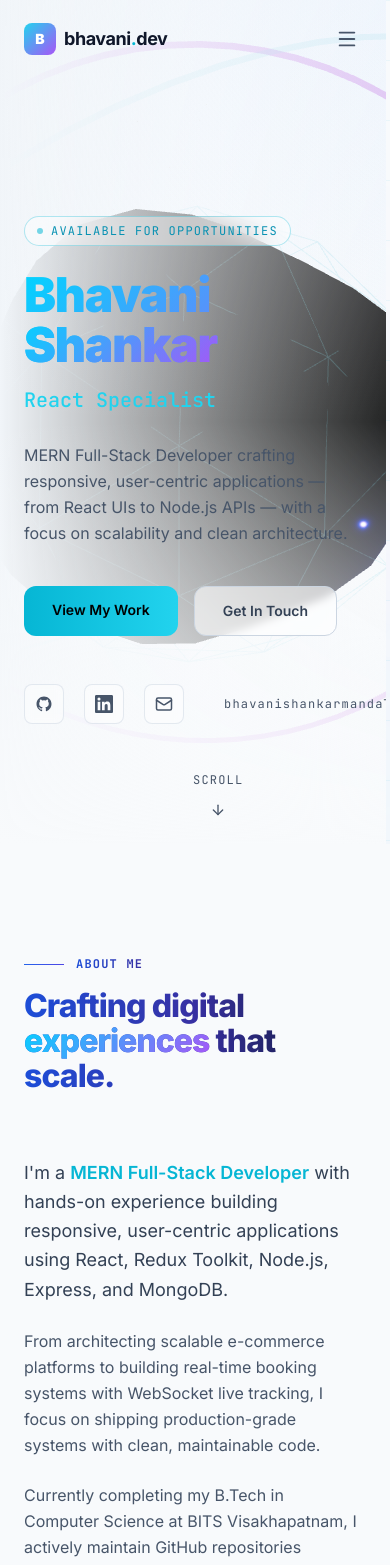
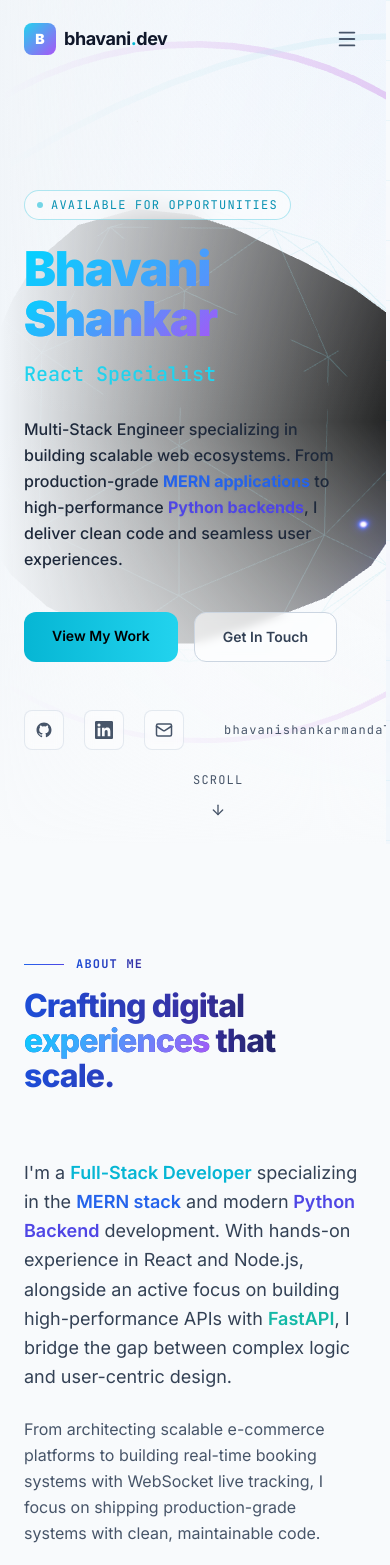
Before and after one commit to bhavanishankar7075/my-portfolio, a React (Vite) app: page / in a window 390 px wide. Shown: the top 1565 px of the page. Built offline with nearby package versions, Linux system fonts and the light colour scheme; the HTML template or start-up script is replaced by a standard one.

Commit message:
Fix:design issue fixed across the website

```diff
--- a/src/App.jsx
+++ b/src/App.jsx
@@ -1,3 +1,6 @@
+import { useState, useEffect } from 'react'
+import { motion, AnimatePresence } from 'framer-motion'
+import { ArrowUp } from 'lucide-react'
 import MagneticCursor from './components/MagneticCursor'
 import Navbar from './components/Navbar'
 import Hero from './components/Hero'
@@ -9,19 +12,39 @@ import Contact from './components/Contact'
 import Footer from './components/Footer'
 
 export default function App() {
+  const [showScrollTop, setShowScrollTop] = useState(false)
+
+  useEffect(() => {
+    const handleScroll = () => {
+      // Button appears after scrolling 400px
+      if (window.scrollY > 400) {
+        setShowScrollTop(true)
+      } else {
+        setShowScrollTop(false)
+      }
+    }
+
+    window.addEventListener('scroll', handleScroll)
+    return () => window.removeEventListener('scroll', handleScroll)
+  }, [])
+
+  const scrollToTop = () => {
+    window.scrollTo({
+      top: 0,
+      behavior: 'smooth',
+    })
+  }
+
   return (
-    <div
-      className="relative min-h-screen overflow-x-hidden bg-slate-50 transition-colors duration-500"
-    >
+    <div className="relative min-h-screen overflow-x-hidden transition-colors duration-500 bg-slate-50">
       {/* Ambient background blobs */}
-      <div className="fixed inset-0 pointer-events-none z-0 overflow-hidden">
+      <div className="fixed inset-0 z-0 overflow-hidden pointer-events-none">
         <div className="ambient-blob-cyan absolute -top-40 -left-40 w-[600px] h-[600px] rounded-full blur-[120px] bg-cyan-400/12 transition-all duration-500" />
         <div className="ambient-blob-purple absolute top-1/3 -right-40 w-[500px] h-[500px] rounded-full blur-[120px] bg-purple-400/10 transition-all duration-500" />
         <div className="ambient-blob-cyan absolute -bottom-40 left-1/3 w-[400px] h-[400px] rounded-full blur-[100px] bg-sky-400/10 transition-all duration-500" />
       </div>
 
-      {/* Grid background */}
-      <div className="fixed inset-0 pointer-events-none z-0 grid-bg" />
+      <div className="fixed inset-0 z-0 pointer-events-none grid-bg" />
 
       <MagneticCursor />
       <Navbar />
@@ -36,6 +59,23 @@ export default function App() {
       </main>
 
       <Footer />
+
+      {/* Centered Scroll to Top Button */}
+      <AnimatePresence>
+        {showScrollTop && (
+          <motion.button
+            initial={{ opacity: 0, y: 50, x: "-50%" }}
+            animate={{ opacity: 1, y: 0, x: "-50%" }}
+            exit={{ opacity: 0, y: 50, x: "-50%" }}
+            onClick={scrollToTop}
+            // "left-1/2 -translate-x-1/2" handles the perfect centering
+            className="fixed z-50 p-4 text-blue-600 transition-all duration-300 -translate-x-1/2 border rounded-full shadow-xl bottom-10 left-1/2 bg-white/80 backdrop-blur-md border-slate-200 hover:shadow-blue-500/20 hover:border-blue-400 group"
+            aria-label="Scroll to top"
+          >
+            <ArrowUp size={20} className="transition-transform duration-300 group-hover:-translate-y-1" />
+          </motion.button>
+        )}
+      </AnimatePresence>
     </div>
   )
 }
--- a/src/components/About.jsx
+++ b/src/components/About.jsx
@@ -1,92 +1,129 @@
-import { motion } from 'framer-motion'
-import { useInView } from 'framer-motion'
-import { useRef } from 'react'
-import { GraduationCap, MapPin, Phone, Mail, Code2, Zap, Globe } from 'lucide-react'
+import { motion } from "framer-motion";
+import { useInView } from "framer-motion";
+import { useRef } from "react";
+import {
+  GraduationCap,
+  MapPin,
+  Phone,
+  Mail,
+  Code2,
+  Zap,
+  Globe,
+} from "lucide-react";
 
 const fadeUp = {
   hidden: { opacity: 0, y: 40 },
-  show: { opacity: 1, y: 0, transition: { duration: 0.7, ease: [0.22, 1, 0.36, 1] } },
-}
+  show: {
+    opacity: 1,
+    y: 0,
+    transition: { duration: 0.7, ease: [0.22, 1, 0.36, 1] },
+  },
+};
 const stagger = {
   hidden: {},
   show: { transition: { staggerChildren: 0.12 } },
-}
+};
 
 const STATS = [
-  { value: '2+', label: 'Projects Shipped', icon: Code2 },
-  { value: '30%', label: 'Latency Reduced', icon: Zap },
-  { value: '33+', label: 'GitHub Repos', icon: Globe },
-]
+  { value: "2+", label: "Projects Shipped", icon: Code2 },
+  { value: "30%", label: "Latency Reduced", icon: Zap },
+  { value: "33+", label: "GitHub Repos", icon: Globe },
+];
 
 const EDU = [
   {
-    degree: 'B.Tech, Computer Science & Engineering',
-    school: 'Baba Institute of Technology & Science',
-    location: 'Visakhapatnam',
-    period: '2022 – 2026',
-    grade: 'CGPA: 7.76',
+    degree: "B.Tech, Computer Science & Engineering",
+    school: "Baba Institute of Technology & Science",
+    location: "Visakhapatnam",
+    period: "2022 – 2026",
+    grade: "CGPA: 7.76",
   },
-]
+];
 
 export default function About() {
-  const ref = useRef(null)
-  const inView = useInView(ref, { once: true, margin: '-80px' })
+  const ref = useRef(null);
+  const inView = useInView(ref, { once: true, margin: "-80px" });
 
   return (
-    <section id="about" ref={ref} className="py-28 px-6">
+    <section id="about" ref={ref} className="px-6 py-28">
       <div className="max-w-6xl mx-auto">
         {/* Section label */}
         <motion.div
           variants={fadeUp}
           initial="hidden"
-          animate={inView ? 'show' : 'hidden'}
+          animate={inView ? "show" : "hidden"}
           className="flex items-center gap-3 mb-4"
         >
-          <span className="h-px w-10 bg-gradient-to-r from-blue-600 to-indigo-600" />
-          <span className="text-xs font-mono bg-gradient-to-r from-blue-700 to-indigo-800 bg-clip-text text-transparent tracking-widest uppercase font-semibold">About Me</span>
+          <span className="w-10 h-px bg-gradient-to-r from-blue-600 to-indigo-600" />
+          <span className="font-mono text-xs font-semibold tracking-widest text-transparent uppercase bg-gradient-to-r from-blue-700 to-indigo-800 bg-clip-text">
+            About Me
+          </span>
         </motion.div>
 
         <motion.h2
           variants={fadeUp}
           initial="hidden"
-          animate={inView ? 'show' : 'hidden'}
-          className="section-title bg-gradient-to-r from-blue-700 via-indigo-800 to-slate-900 bg-clip-text text-transparent mb-16"
+          animate={inView ? "show" : "hidden"}
+          className="mb-16 text-transparent section-title bg-gradient-to-r from-blue-700 via-indigo-800 to-slate-900 bg-clip-text"
         >
           Crafting digital
           <br />
           <span className="gradient-text-cyan">experiences</span> that scale.
         </motion.h2>
 
-        <div className="grid lg:grid-cols-2 gap-12 items-start">
+        <div className="grid items-start gap-12 lg:grid-cols-2">
           {/* Left — bio */}
           <motion.div
             variants={stagger}
             initial="hidden"
-            animate={inView ? 'show' : 'hidden'}
+            animate={inView ? "show" : "hidden"}
             className="space-y-6"
           >
-            <motion.p variants={fadeUp} className="text-slate-700 text-lg leading-relaxed">
-              I'm a <span className="text-cyan-500 font-semibold">MERN Full-Stack Developer</span> with
-              hands-on experience building responsive, user-centric applications using React,
-              Redux Toolkit, Node.js, Express, and MongoDB.
+            <motion.p
+              variants={fadeUp}
+              className="text-lg leading-relaxed text-slate-700"
+            >
+              I'm a{" "}
+              <span className="font-semibold text-cyan-500">
+                Full-Stack Developer
+              </span>{" "}
+              specializing in the{" "}
+              <span className="font-semibold text-blue-600">MERN stack</span>{" "}
+              and modern
+              <span className="font-semibold text-indigo-600">
+                {" "}
+                Python Backend
+              </span>{" "}
+              development. With hands-on experience in React and Node.js,
+              alongside an active focus on building high-performance APIs with{" "}
+              <span className="font-semibold text-teal-500">FastAPI</span>, I
+              bridge the gap between complex logic and user-centric design.
             </motion.p>
-            <motion.p variants={fadeUp} className="text-slate-600 leading-relaxed">
-              From architecting scalable e-commerce platforms to building real-time booking
-              systems with WebSocket live tracking, I focus on shipping production-grade
-              systems with clean, maintainable code.
+            <motion.p
+              variants={fadeUp}
+              className="leading-relaxed text-slate-600"
+            >
+              From architecting scalable e-commerce platforms to building
+              real-time booking systems with WebSocket live tracking, I focus on
+              shipping production-grade systems with clean, maintainable code.
             </motion.p>
-            <motion.p variants={fadeUp} className="text-slate-600 leading-relaxed">
-              Currently completing my B.Tech in Computer Science at BITS Visakhapatnam, I
-              actively maintain GitHub repositories showcasing full-stack MERN projects with
-              live demos for real-world evaluation.
+            <motion.p
+              variants={fadeUp}
+              className="leading-relaxed text-slate-600"
+            >
+              Beyond development, I am committed to optimizing system
+              performance and code quality. My GitHub serves as a professional
+              laboratory where I document full-scale MERN projects—complete with
+              live deployments—to demonstrate my ability to solve complex
+              technical challenges with production-ready solutions.
             </motion.p>
 
             {/* Contact chips */}
             <motion.div variants={fadeUp} className="flex flex-wrap gap-3 pt-2">
               {[
-                { icon: Mail, label: 'bhavanishankarmandala@gmail.com' },
-                { icon: Phone, label: '+91 70756 08435' },
-                { icon: MapPin, label: 'Visakhapatnam, India' },
+                { icon: Mail, label: "bhavanishankarmandala@gmail.com" },
+                { icon: Phone, label: "+91 70756 08435" },
+                { icon: MapPin, label: "Visakhapatnam, India" },
               ].map(({ icon: Icon, label }) => (
                 <span
                   key={label}
@@ -103,7 +140,7 @@ export default function About() {
           <motion.div
             variants={stagger}
             initial="hidden"
-            animate={inView ? 'show' : 'hidden'}
+            animate={inView ? "show" : "hidden"}
             className="space-y-5"
           >
             {/* Stats */}
@@ -113,8 +150,13 @@ export default function About() {
                   key={label}
                   className="bg-white rounded-2xl p-4 border border-slate-200 text-center group hover:border-blue-400 hover:shadow-[0_0_15px_rgba(37,99,235,0.15)] transition-all duration-200"
                 >
-                  <Icon size={18} className="mx-auto mb-2 text-blue-600/60 group-hover:text-blue-600 transition-colors" />
-                  <div className="text-2xl font-black text-slate-900 mb-1">{value}</div>
+                  <Icon
+                    size={18}
+                    className="mx-auto mb-2 transition-colors text-blue-600/60 group-hover:text-blue-600"
+                  />
+                  <div className="mb-1 text-2xl font-black text-slate-900">
+                    {value}
+                  </div>
                   <div className="text-xs text-slate-600">{label}</div>
                 </div>
               ))}
@@ -128,15 +170,21 @@ export default function About() {
                 className="bg-white rounded-2xl p-5 border border-slate-200 hover:border-blue-400 hover:shadow-[0_0_15px_rgba(37,99,235,0.15)] transition-all duration-200 group"
               >
                 <div className="flex items-start gap-4">
-                  <div className="w-10 h-10 rounded-xl bg-blue-50 border border-blue-200 flex items-center justify-center shrink-0 group-hover:bg-blue-100 transition-colors">
+                  <div className="flex items-center justify-center w-10 h-10 transition-colors border border-blue-200 rounded-xl bg-blue-50 shrink-0 group-hover:bg-blue-100">
                     <GraduationCap size={18} className="text-blue-600" />
                   </div>
                   <div>
-                    <div className="text-slate-900 font-semibold text-sm mb-0.5">{e.degree}</div>
-                    <div className="text-slate-600 text-xs mb-1">{e.school}, {e.location}</div>
+                    <div className="text-slate-900 font-semibold text-sm mb-0.5">
+                      {e.degree}
+                    </div>
+                    <div className="mb-1 text-xs text-slate-600">
+                      {e.school}, {e.location}
+                    </div>
                     <div className="flex items-center gap-3">
-                      <span className="text-xs font-mono text-cyan-500">{e.grade}</span>
-                      <span className="text-slate-600 text-xs">{e.period}</span>
+                      <span className="font-mono text-xs text-cyan-500">
+                        {e.grade}
+                      </span>
+                      <span className="text-xs text-slate-600">{e.period}</span>
                     </div>
                   </div>
                 </div>
@@ -144,14 +192,22 @@ export default function About() {
             ))}
 
             {/* Certificates */}
-            <motion.div variants={fadeUp} className="bg-white rounded-2xl p-5 border border-slate-200 hover:border-blue-400 hover:shadow-[0_0_15px_rgba(37,99,235,0.15)] transition-all duration-200">
-              <div className="text-xs font-mono bg-gradient-to-r from-blue-700 to-indigo-800 bg-clip-text text-transparent uppercase tracking-widest mb-3 font-semibold">Certifications</div>
+            <motion.div
+              variants={fadeUp}
+              className="bg-white rounded-2xl p-5 border border-slate-200 hover:border-blue-400 hover:shadow-[0_0_15px_rgba(37,99,235,0.15)] transition-all duration-200"
+            >
+              <div className="mb-3 font-mono text-xs font-semibold tracking-widest text-transparent uppercase bg-gradient-to-r from-blue-700 to-indigo-800 bg-clip-text">
+                Certifications
+              </div>
               <div className="space-y-2">
                 {[
-                  'Full Stack Development — Internshala',
-                  'Web Development — Labmentix',
+                  "Full Stack Development — Internshala",
+                  "Web Development — Labmentix",
                 ].map((cert) => (
-                  <div key={cert} className="flex items-center gap-2 text-sm text-slate-700">
+                  <div
+                    key={cert}
+                    className="flex items-center gap-2 text-sm text-slate-700"
+                  >
                     <span className="w-1.5 h-1.5 rounded-full bg-blue-600 shrink-0" />
                     {cert}
                   </div>
@@ -162,5 +218,5 @@ export default function About() {
         </div>
       </div>
     </section>
-  )
+  );
 }
--- a/src/components/Hero.jsx
+++ b/src/components/Hero.jsx
@@ -232,13 +232,18 @@ export default function Hero() {
 
           {/* Description */}
           <motion.p
-            variants={item}
-            className="max-w-xl mb-10 text-base leading-relaxed text-slate-600 sm:text-lg"
-          >
-            MERN Full-Stack Developer crafting responsive, user-centric
-            applications — from React UIs to Node.js APIs — with a focus on
-            scalability and clean architecture.
-          </motion.p>
+  variants={item}
+  className="max-w-xl mb-10 text-base font-medium leading-relaxed text-slate-800 sm:text-lg"
+>
+  Multi-Stack Engineer specializing in building scalable web
+  ecosystems. From production-grade{" "}
+  <span className="font-bold text-blue-600 drop-shadow-sm">
+    MERN applications
+  </span>{" "}
+  to high-performance{" "}
+  <span className="font-bold text-indigo-600 drop-shadow-sm">Python backends</span>,
+  I deliver clean code and seamless user experiences.
+</motion.p>
 
           {/* CTAs */}
           <motion.div variants={item} className="flex flex-wrap gap-4 mb-12">
--- a/src/components/Skills.jsx
+++ b/src/components/Skills.jsx
@@ -83,6 +83,16 @@ const BENTO = [
     tag: 'col-span-1',
     size: 'medium',
   },
+ {
+    id: 'FastAPI',
+    label: 'FastAPI',
+    emoji: '⚡', // Replaced snake with bolt to emphasize "Fast"
+    desc: 'High-performance Python APIs',
+    accent: 'from-teal-400/20 to-emerald-500/5', // Unique Teal/Emerald gradient
+    border: 'border-teal-500/20',
+    tag: 'col-span-1',
+    size: 'medium',
+  },
   {
     id: 'socketio',
     label: 'Socket.IO',
@@ -139,7 +149,7 @@ export default function Skills() {
   const inView = useInView(ref, { once: true, margin: '-60px' })
 
   return (
-    <section id="skills" ref={ref} className="py-28 px-6">
+    <section id="skills" ref={ref} className="px-6 py-28">
       <div className="max-w-6xl mx-auto">
         {/* Section header */}
         <motion.div
@@ -149,8 +159,8 @@ export default function Skills() {
           className="mb-16"
         >
           <div className="flex items-center gap-3 mb-4">
-            <span className="h-px w-10 bg-gradient-to-r from-blue-600 to-indigo-600" />
-            <span className="text-xs font-mono bg-gradient-to-r from-blue-700 to-indigo-800 bg-clip-text text-transparent tracking-widest uppercase font-semibold">Technical Skills</span>
+            <span className="w-10 h-px bg-gradient-to-r from-blue-600 to-indigo-600" />
+            <span className="font-mono text-xs font-semibold tracking-widest text-transparent uppercase bg-gradient-to-r from-blue-700 to-indigo-800 bg-clip-text">Technical Skills</span>
           </div>
           <h2 className="section-title text-slate-900">
             Tools I build
@@ -164,22 +174,22 @@ export default function Skills() {
           variants={container}
           initial="hidden"
           animate={inView ? 'show' : 'hidden'}
-          className="grid grid-cols-2 sm:grid-cols-3 lg:grid-cols-4 gap-4"
+          className="grid grid-cols-2 gap-4 sm:grid-cols-3 lg:grid-cols-4"
         >
           {/* Hero cell — spans 2 cols */}
           <motion.div
             variants={cell}
-            className="col-span-2 row-span-1 bg-white/60 backdrop-blur-sm rounded-3xl p-7 border border-white/6 bg-gradient-to-br from-cyan-400/8 to-purple-500/5 hover:border-cyan-400/20 transition-all duration-300 group relative overflow-hidden"
+            className="relative col-span-2 row-span-1 overflow-hidden transition-all duration-300 border bg-white/60 backdrop-blur-sm rounded-3xl p-7 border-white/6 bg-gradient-to-br from-cyan-400/8 to-purple-500/5 hover:border-cyan-400/20 group"
           >
-            <div className="absolute -top-6 -right-6 w-28 h-28 rounded-full bg-cyan-400/10 blur-2xl group-hover:bg-cyan-400/20 transition-colors" />
+            <div className="absolute transition-colors rounded-full -top-6 -right-6 w-28 h-28 bg-cyan-400/10 blur-2xl group-hover:bg-cyan-400/20" />
             <div className="relative">
-              <div className="text-4xl mb-3">🚀</div>
-              <div className="text-xl font-bold text-slate-900 mb-2">Full-Stack MERN</div>
-              <p className="text-slate-600 text-sm leading-relaxed">
+              <div className="mb-3 text-4xl">🚀</div>
+              <div className="mb-2 text-xl font-bold text-slate-900">Full-Stack MERN</div>
+              <p className="text-sm leading-relaxed text-slate-600">
                 End-to-end development — from React UI components to Node.js APIs and MongoDB schemas.
               </p>
-              <div className="flex gap-2 mt-4 flex-wrap">
-                {['React', 'Node', 'Express', 'MongoDB'].map((t) => (
+              <div className="flex flex-wrap gap-2 mt-4">
+                {['React', 'Node', 'Express', 'MongoDB' , 'Redux Toolkit'].map((t) => (
                   <span key={t} className="px-3 py-1.5 rounded-full text-xs font-semibold bg-blue-50 text-blue-700 border border-blue-200 hover:border-blue-400 hover:shadow-[0_0_15px_rgba(37,99,235,0.2)] transition-all duration-200">
                     {t}
                   </span>
@@ -195,9 +205,9 @@ export default function Skills() {
               variants={cell}
               className={`bg-white/60 backdrop-blur-sm rounded-2xl p-5 border ${skill.border} bg-gradient-to-br ${skill.accent} hover:scale-[1.03] transition-all duration-300 group cursor-default relative overflow-hidden`}
             >
-              <div className="text-2xl mb-3">{skill.emoji}</div>
-              <div className="text-sm font-semibold text-slate-900 skill-label mb-1">{skill.label}</div>
-              <div className="text-xs text-slate-600 skill-desc group-hover:text-slate-600 transition-colors">{skill.desc}</div>
+              <div className="mb-3 text-2xl">{skill.emoji}</div>
+              <div className="mb-1 text-sm font-semibold text-slate-900 skill-label">{skill.label}</div>
+              <div className="text-xs transition-colors text-slate-600 skill-desc group-hover:text-slate-600">{skill.desc}</div>
             </motion.div>
           ))}
 
@@ -206,9 +216,9 @@ export default function Skills() {
             variants={cell}
             className="bg-white/60 backdrop-blur-sm rounded-2xl p-5 border border-orange-400/15 bg-gradient-to-br from-orange-400/10 to-red-500/5 hover:scale-[1.03] transition-all duration-300 group cursor-default"
           >
-            <div className="text-2xl mb-3">🌐</div>
-            <div className="text-sm font-semibold text-slate-900 skill-label mb-1">HTML5 / CSS3</div>
-            <div className="text-xs text-slate-600 skill-desc group-hover:text-slate-600 transition-colors">Semantic markup & modern CSS</div>
+            <div className="mb-3 text-2xl">🌐</div>
+            <div className="mb-1 text-sm font-semibold text-slate-900 skill-label">HTML5 / CSS3</div>
+            <div className="text-xs transition-colors text-slate-600 skill-desc group-hover:text-slate-600">Semantic markup & modern CSS</div>
           </motion.div>
 
           {/* REST APIs cell */}
@@ -216,29 +226,29 @@ export default function Skills() {
             variants={cell}
             className="bg-white/60 backdrop-blur-sm rounded-2xl p-5 border border-teal-400/15 bg-gradient-to-br from-teal-400/10 to-cyan-500/5 hover:scale-[1.03] transition-all duration-300 group cursor-default"
           >
-            <div className="text-2xl mb-3">📡</div>
-            <div className="text-sm font-semibold text-slate-900 skill-label mb-1">REST APIs</div>
-            <div className="text-xs text-slate-600 skill-desc group-hover:text-slate-600 transition-colors">API design & integration</div>
+            <div className="mb-3 text-2xl">📡</div>
+            <div className="mb-1 text-sm font-semibold text-slate-900 skill-label">REST APIs</div>
+            <div className="text-xs transition-colors text-slate-600 skill-desc group-hover:text-slate-600">API design & integration</div>
           </motion.div>
 
           {/* ── Backend & Database hero cell ── */}
           <motion.div
             variants={cell}
-            className="col-span-2 bg-white/60 backdrop-blur-sm rounded-3xl p-7 border border-white/6 bg-gradient-to-br from-green-500/10 to-blue-600/8 hover:border-green-400/25 transition-all duration-300 group relative overflow-hidden"
+            className="relative col-span-2 overflow-hidden transition-all duration-300 border bg-white/60 backdrop-blur-sm rounded-3xl p-7 border-white/6 bg-gradient-to-br from-green-500/10 to-blue-600/8 hover:border-green-400/25 group"
           >
-            <div className="absolute -bottom-6 -right-6 w-32 h-32 rounded-full bg-green-400/8 blur-2xl group-hover:bg-green-400/15 transition-colors" />
+            <div className="absolute w-32 h-32 transition-colors rounded-full -bottom-6 -right-6 bg-green-400/8 blur-2xl group-hover:bg-green-400/15" />
             <div className="relative">
               <div className="flex items-center gap-2 mb-1">
-                <span className="text-xs font-mono bg-gradient-to-r from-emerald-700 to-teal-800 bg-clip-text text-transparent tracking-widest uppercase font-semibold">Backend & Database</span>
+                <span className="font-mono text-xs font-semibold tracking-widest text-transparent uppercase bg-gradient-to-r from-emerald-700 to-teal-800 bg-clip-text">Backend & Database</span>
               </div>
-              <div className="text-lg font-bold text-slate-900 mb-2">High-Performance Python Stack</div>
-              <p className="text-slate-600 text-sm leading-relaxed mb-4">
+              <div className="mb-2 text-lg font-bold text-slate-900">High-Performance Python Stack</div>
+              <p className="mb-4 text-sm leading-relaxed text-slate-600">
                 Building async FastAPI services with auto-generated OpenAPI docs and managing relational data at scale with PostgreSQL — powering the backend at Roadvision AI.
               </p>
               <div className="grid grid-cols-2 gap-3">
                 {/* FastAPI */}
                 <div className="flex items-center gap-3 bg-white rounded-xl p-4 border border-slate-200 hover:border-teal-400 hover:shadow-[0_0_15px_rgba(20,184,166,0.2)] transition-all duration-200">
-                  <span className="flex-shrink-0 w-8 h-8 flex items-center justify-center">
+                  <span className="flex items-center justify-center flex-shrink-0 w-8 h-8">
                     <svg viewBox="0 0 24 24" width="28" height="28" fill="none">
                       <circle cx="12" cy="12" r="12" fill="#009688"/>
                       <path d="M12.5 4L7 13h5.5l-1 7 6-9h-5l1-7z" fill="white"/>
@@ -251,7 +261,7 @@ export default function Skills() {
                 </div>
                 {/* PostgreSQL */}
                 <div className="flex items-center gap-3 bg-white rounded-xl p-4 border border-slate-200 hover:border-blue-400 hover:shadow-[0_0_15px_rgba(37,99,235,0.2)] transition-all duration-200">
-                  <span className="flex-shrink-0 w-8 h-8 flex items-center justify-center">
+                  <span className="flex items-center justify-center flex-shrink-0 w-8 h-8">
                     <svg viewBox="0 0 24 24" width="28" height="28" fill="none">
                       <ellipse cx="12" cy="5.5" rx="8" ry="3.5" fill="#336791"/>
                       <path d="M4 5.5v6c0 1.93 3.58 3.5 8 3.5s8-1.57 8-3.5v-6" stroke="#336791" strokeWidth="0"/>
```
Also changed, not shown: src/components/Contact.jsx (+22 -22 lines).
